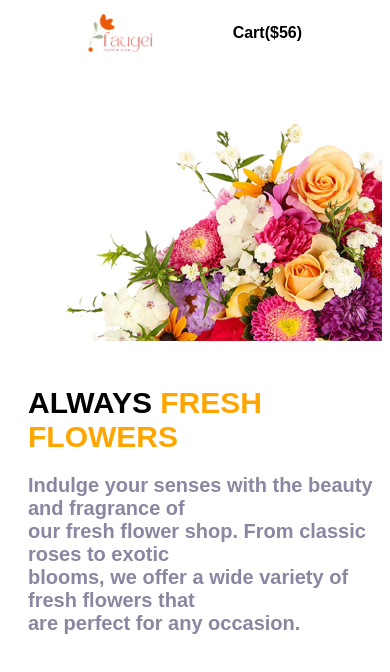
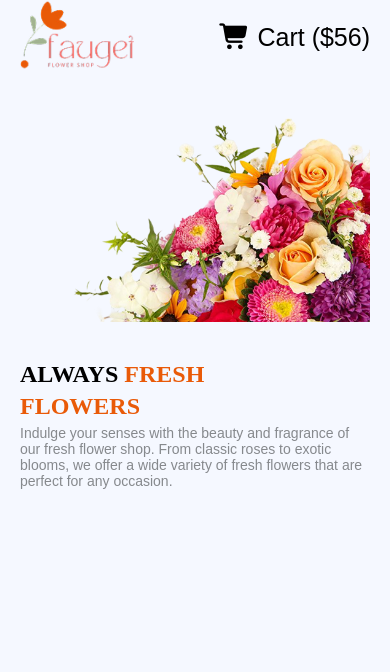
Before and after one commit to Arafat-Shalehin/Assignment-Two, a plain HTML site: page index.html in a window 390 px wide. Drawn offline with Linux system fonts and the light colour scheme.

Commit message:
Completed the banner section and modify the codes of html and css

```diff
--- a/index.html
+++ b/index.html
@@ -3,41 +3,45 @@
 <head>
     <meta charset="UTF-8">
     <meta name="viewport" content="width=device-width, initial-scale=1.0">
+    <title>Assignment Two</title>
+
+    <link rel="stylesheet" href="https://cdnjs.cloudflare.com/ajax/libs/font-awesome/7.0.0/css/all.min.css" integrity="sha512-DxV+EoADOkOygM4IR9yXP8Sb2qwgidEmeqAEmDKIOfPRQZOWbXCzLC6vjbZyy0vPisbH2SyW27+ddLVCN+OMzQ==" crossorigin="anonymous" referrerpolicy="no-referrer" />
+
     <link rel="stylesheet" href="style.css">
-    <title>ASSIGNMENT-002</title>
-    <link rel="stylesheet" href="https://cdnjs.cloudflare.com/ajax/libs/font-awesome/7.0.0/css/all.min.css" integrity="sha512-DxV+EoADOkOygM4IR9yXP8Sb2qwgidEmeqAEmDKIOfPRQZOWbXCzLC6vjbZyy0vPisbH2SyW27+ddLVCN+OMzQ==" crossorigin="anonymous" referrerpolicy="no-referrer" />
 </head>
 <body>
-    <header class="header">
-        <nav class="header-bar">
-            <img class="logo" src="assets/logo.png" alt="Logos Picture">
-            <ul class="list">
-                <li class="home">Home</li>
-                <li class="color-chg">Shop</li>
-                <li class="color-chg">About us</li>
-                <li class="cart"><i class="fa-thin fa-cart-shopping cart-logo"></i>Cart($56)</li>
+    <!-- start header part -->
+    <header>
+        <!-- navbar part -->
+        <nav >
+            <div class="logo">
+            <img src="assets/logo.png" alt="">
+        </div>
+
+        <div class="icons">
+            <ul class="unhide-ul">
+                <li><a href="#">Home</a></li>
+                <li><a href="#">Shop</a></li>
+                <li><a href="#">About us</a></li>
+                <li><a href="#"><i class="fa-solid fa-cart-shopping"></i> <span>Cart ($56)</span></a></li>
+
             </ul>
+
+            <ul class="ul-hide"><li><a href="#"><i class="fa-solid fa-cart-shopping"></i> <span>Cart ($56)</span></a></li></ul>
+        </div>
         </nav>
-        <section class="hero-section">
-                <div class="hero-div">
-                    <h2 class="hero-title">ALWAYS <span class="hero-span">FRESH<br> FLOWERS</span></h2>
-                    <p class="hero-subtitle">
-                        Indulge your senses with the beauty and fragrance of<br>
-                        our fresh flower shop. From classic roses to exotic<br>
-                        blooms, we offer a wide variety of fresh flowers that<br>
-                        are perfect for any occasion.
-                    </p>
-                </div>
-                <div class="hero-div-2">
-                <img class="hero-image" src="assets/hero-flower.png" alt="Hero Picture">
-                </div>
-        </section>
+        <!-- banner part -->
+         <div class="banner ">
+            <div class="text-content">
+                <h2 class="black-h2">ALWAYS <span class="red-span">FRESH</span></h2> <H2>FLOWERS</H2>
+                <p>Indulge your senses with the beauty and fragrance of our fresh flower shop. From classic roses to exotic blooms, we offer a wide variety of fresh flowers that are perfect for any occasion. </p>
+            </div>
+            <div class="img">
+                <img src="assets/hero-flower.png" alt="">
+            </div>
+
+         </div>
+
     </header>
-    <main>
-
-    </main>
-    <footer>
-
-    </footer>
+    <!-- end header part -->
 </body>
-</html>
--- a/style.css
+++ b/style.css
@@ -1,105 +1,144 @@
 *{
-    font-family: sans-serif, 'Courier New', Courier, monospace, 'Times New Roman', Times, serif;
-    font-weight: bold;
+    padding: 0;
+    margin: 0;
+    box-sizing: border-box;
+}
+body{
+    background-color: #F5F8FF;
+
+}
+:root{
+    --primaryColorRed:#E95A08;
+    --primaryColorBlack:#000000;
+    --color-Gray:#86898D;
 }
 
-/* Header Style */
 
-.header-bar{
+/* header style */
+
+
+.icons .fa-light fa-cart-shopping{
+    color: black;
+}
+.icons .ul-hide{
+    display: none;
+}
+nav{
     display: flex;
     justify-content: space-between;
     align-items: center;
-    margin: 0 80px;
+    max-width: 100vw;
+    margin: 5px 80px;
+}
+.logo img{
+    max-height: 70px;
+}
+.icons ul{
+    display: flex;
+    gap: 40px;
+    list-style: none;
+
+}
+.icons ul li:first-child a{
+    color: black;
+
+}
+.icons ul li:last-child a{
+    color: black;
+
 }
 
-ul li {
-    list-style-type: none;
+.icons ul li a{
+    text-decoration: none;
+    color: #8987A1;
+    font-family: sans-serif;
+    font-size: 20px;
+    font-weight: 500;
+
 }
 
-.list{
+/* banner part */
+.banner{
     display: flex;
-    gap: 50px;
+    justify-content: space-between;
+    align-items: flex-end;
+    max-width: 100vw;
+    margin: 60px 80px;
+}
+.banner .text-content{
+    max-width: 50%;
 }
 
-.color-chg{
-    color: #8987A1;
+.banner .text-content h2, .red-span{
+    font-size: 50px;
+    font-weight: bold;
+    color: var(--primaryColorRed);
+    margin: 5px 0;
+}
+.banner .text-content .black-h2 {
+    color: black;
 }
 
-.fa-thin,
-.cart-logo{
-    color: red;
-    background-color: red;
+.banner .text-content p{
+    font-size: 22px;
+    color: var(--color-Gray);
+    font-family: Arial, Helvetica, sans-serif;
+}
+.banner .img {
+    max-width: 50%;
+
+
+}
+.banner .img img{
+    width: 100%;
 }
 
-/* Hero section styles */
 
-.hero-section{
-    display: flex;
-    justify-content: center;
+/* media query for mobile devices */
+@media (max-width:576px) {
+
+    /* navbar part */
+    nav {
+        margin: 0 20px;
         align-items: center;
-    margin-top: 50px;
+
     }
 
-.hero-title{
-    font-size: 50px;
-    margin-top: 121px;
-    margin-bottom: 30px;
-}
 
-.hero-span{
-    color: orange;
-}
-
-.hero-subtitle{
-    color: #8987A1;
-    font-size: 20px;
-}
-
-@media (max-width: 768px) {
-    .list li {
+    .icons .unhide-ul {
         display: none;
     }
 
-  .list .cart {
+    .icons .ul-hide {
         display: block;
     }
-
-  .list {
-    display: flex;
-    justify-content: flex-end;
-    width: auto;
+   .icons ul li:last-child a{
+    font-size: 25px;
    }
 
-  .header-bar {
-    display: flex;
-    justify-content:space-between;
+    /* banner part */
+    .banner {
+        margin: 30px 20px;
+        flex-direction: column-reverse;
+        justify-content: center;
         align-items: center;
     }
 
-  .logo {
-    display: block;
-    height: 40px;
+    .banner .text-content {
+        max-width: 100%;
+
     }
 
-  .hero-section {
-    display: flex;
-    flex-direction: column-reverse;
-    align-items: center;
+    .banner .text-content h2, .red-span {
+        font-size: 24px;
     }
 
-  .hero-image{
-    max-width: 100%;
-    margin-bottom: -80px;
+    .banner .text-content p {
+        font-size: 14px;
     }
 
-  .hero-title{
-    font-size: 30px;
-    margin-left: 20px;
-  }
-
-  .hero-subtitle{
-    font-size: 20px;
-    margin-top: -10px;
-    margin-left: 20px;
+    .banner .img {
+        max-width: 100%;
+        margin-bottom: 30px;
     }
 }
```
Lines whose indentation alone changed are shown as unchanged.
